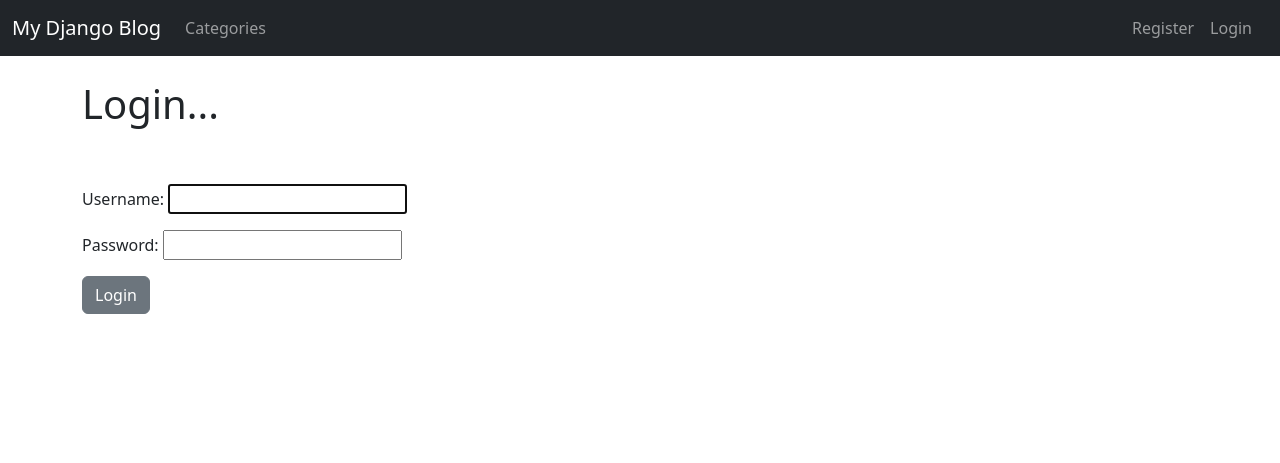
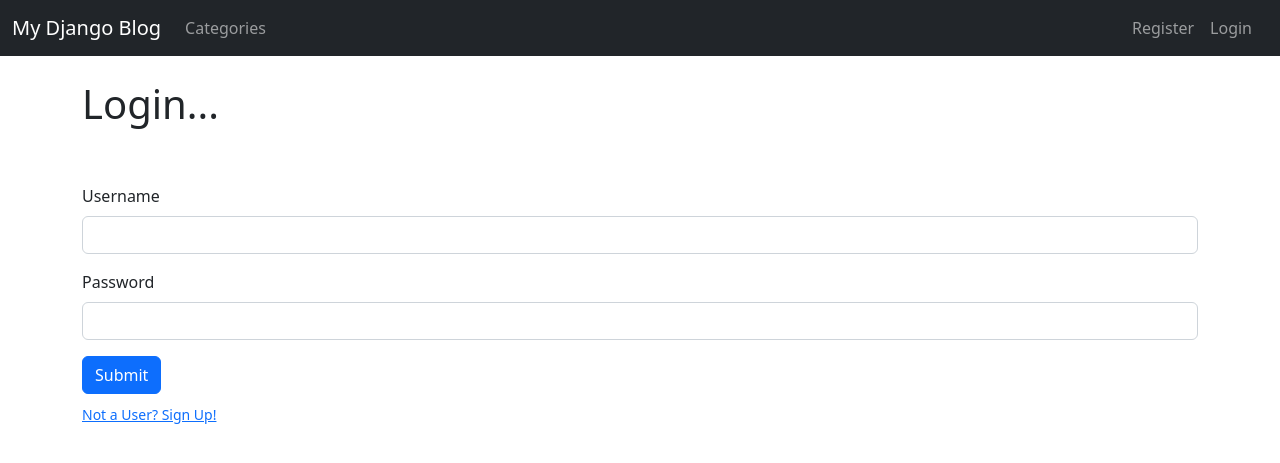
Before and after one commit to Star-Mech/Django-Blog-Structure, a Django app: page /members/login/ in a window 1280 px wide. Shown: the top 463 px of the page. Run offline with Django 4.2, Linux system fonts and the light colour scheme.

Commit message:
Category access bootstrapped and access permission implemented. Img on article_details.html limited to max-width Login Page Bootstrapped!

```diff
--- a/baseblog/baseapp/templates/add_category.html
+++ b/baseblog/baseapp/templates/add_category.html
@@ -3,7 +3,7 @@
 
 {% block content %}
 {% if user.is_authenticated %}
-
+{% if user.is_superuser %}
 <h1>Add Category</h1>
 <br><br>
 <form method="POST">
@@ -14,5 +14,9 @@
 {% else %}
 <h1>You're not allowed! Turn Back</h1>
 {% endif %}
+{% else %}
+<h1>You're not Admin! Turn Back</h1>
+
+{% endif %}
 
 {% endblock %}
--- a/baseblog/baseapp/templates/article_details.html
+++ b/baseblog/baseapp/templates/article_details.html
@@ -15,7 +15,7 @@
 <hr>
 <br>
 {% if post.header_img %}
-<img src="{{ post.header_img.url }}"><br>
+<img src="{{ post.header_img.url }}" style="max-width:100%;"><br>
 {{ post.header_img }}<br>
 {{ post.header_img.url }}<br>
 {% endif %}
@@ -93,7 +93,7 @@
                     <div class="form-group">
                         <h4>Leave a comment</h4>
                         <label for="message">Comment</label>
-                        <textarea name="msg" id="" msg cols="30" rows="5" class="form-control"
+                        <textarea name="msg" msg cols="30" rows="5" class="form-control"
                                   style=""></textarea>
                     </div>
                     <div class="form-group">
--- a/baseblog/baseapp/templates/base.html
+++ b/baseblog/baseapp/templates/base.html
@@ -43,12 +43,11 @@
                 <li class="nav-item">
                     <a class="nav-link" href="{% url 'add-post' %}">Add Post</a>
                 </li>
+                {% if user.is_superuser %}
                 <li class="nav-item">
                     <a class="nav-link" href="{% url 'add-category' %}">Add Category</a>
                 </li>
-                {% else %}
-
-
+                {% endif %}
                 {% endif %}
             </ul>
             <div class="">
--- a/baseblog/baseapp/templates/home.html
+++ b/baseblog/baseapp/templates/home.html
@@ -1,18 +1,18 @@
 {% extends 'base.html' %}
 {% load static %}
 {% block content %}
-<h1>Posts</h1>
 
 <ul>
+    <h1 class="pb-3">Posts</h1>
     {% for post in object_list %}
     <div class="card mb-4" style="max-width: auto;">
         <div class="row g-0">
             <div class="col-md-2">
                 {% if post.header_img %}
-                <img src="{{ post.header_img.url }}" class="img-fluid rounded-start" alt="BLOG IMAGE HERE">
+                <img src="{{ post.header_img.url }}" style="height:100%; object-fit:cover;" class="img-fluid rounded-start" alt="BLOG IMAGE HERE">
                 {% else %}
                 <img src="https://www.salesforce.com/content/dam/blogs/ca/Blog%20Posts/anatomy-of-a-blog-post-open-graph.jpg"
-                     class="img-fluid rounded-start" alt="BLOG IMAGE HERE">
+                     style="height:100%; object-fit:cover;" class="img-fluid rounded-start" alt="BLOG IMAGE HERE">
                 {% endif %}
             </div>
             <div class="col-md-10">
--- a/baseblog/baseapp/views.py
+++ b/baseblog/baseapp/views.py
@@ -1,7 +1,7 @@
 from django.shortcuts import render, get_object_or_404, redirect
 from django.views.generic import ListView, DetailView, CreateView, UpdateView, DeleteView
 from .models import Post, Category, Comment
-from .forms import PostForm, EditForm
+from .forms import PostForm, EditForm, AddCategoryForm
 from django.urls import reverse_lazy, reverse
 from django.http import HttpResponseRedirect
 
@@ -80,9 +80,9 @@ class AddPostView(CreateView):
 
 class AddCategoryView(CreateView):
     model = Category
+    form_class = AddCategoryForm
     # form_class = PostForm
     template_name = 'add_category.html'
-    fields = '__all__'
     # fields = ('title', 'body', 'author')
 
 
--- a/baseblog/members/templates/registration/login.html
+++ b/baseblog/members/templates/registration/login.html
@@ -4,9 +4,21 @@
 {% block content %}
 <h1>Login...</h1>
 <br><br>
-<form method="POST">
+<form method="post">
     {% csrf_token %}
-    {{form.as_p}}
-    <button class="btn btn-secondary">Login</button>
+    <div class="mb-3">
+        <label for="username" class="form-label">Username</label>
+        <input type="text" class="form-control" name="username" required>
+    </div>
+    <div class="mb-3">
+        <label for="password" class="form-label">Password</label>
+        <input type="password" class="form-control" name="password" required>
+    </div>
+    <button type="submit" class="btn btn-primary">Submit</button>
 </form>
+
+<div class="mt-2">
+    <a href="{% url 'register' %}" ><small>Not a User? Sign Up!</small></a>
+</div>
+
 {% endblock %}
--- a/baseblog/members/views.py
+++ b/baseblog/members/views.py
@@ -1,16 +1,16 @@
 import django.views
 from django.shortcuts import render, get_object_or_404
 from django.views.generic import CreateView, UpdateView, DetailView
-from .forms import SignUpForm, EditProfileForm, Password_Change_Form
+from .forms import SignUpForm, EditProfileForm, Password_Change_Form, ProfilePageForm
 from django.contrib.auth.forms import UserChangeForm, PasswordChangeForm
 from django.contrib.auth.views import PasswordChangeView
 from django.urls import reverse_lazy
 # noinspection PyUnresolvedReferences
 from baseapp.models import Profile
-from .forms import ProfilePageForm
 
 
 # Create your views here.
+
 class CreateProfilePageView(CreateView):
     model = Profile
     form_class = ProfilePageForm
@@ -59,7 +59,7 @@ def PassSuccess(request):
 class UserRegisterView(CreateView):
     form_class = SignUpForm
     template_name = 'registration/register.html'
-    success_url = reverse_lazy('login')
+    success_url = reverse_lazy('create_profile_page')
 
 
 class UserEditView(UpdateView):
```
Also changed, not shown: baseblog/baseapp/forms.py (+11 -0 lines), baseblog/db.sqlite3.
